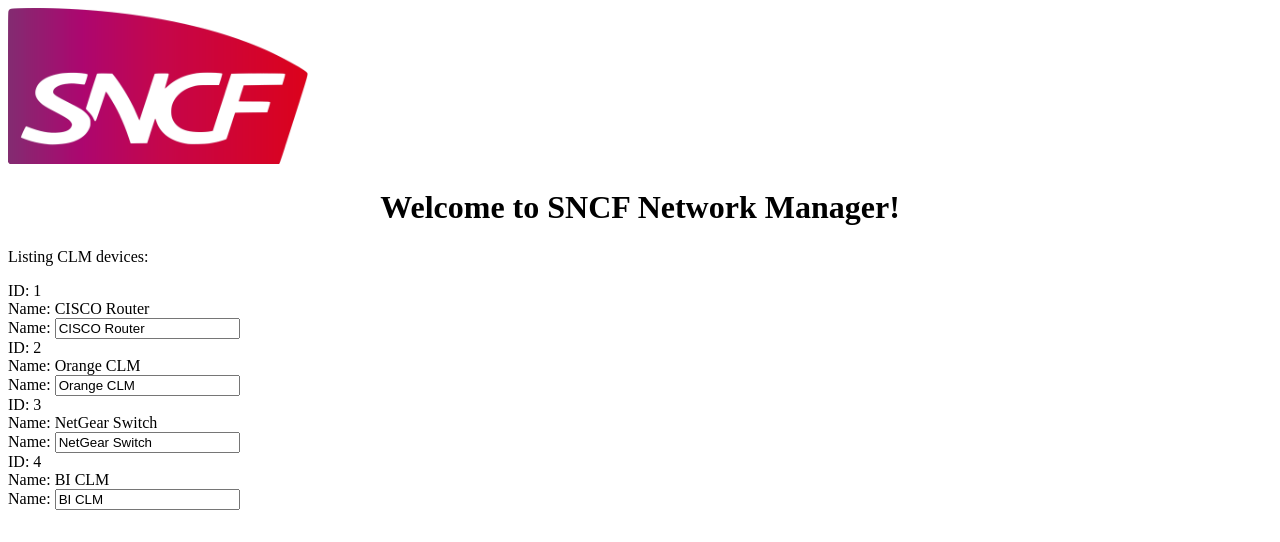
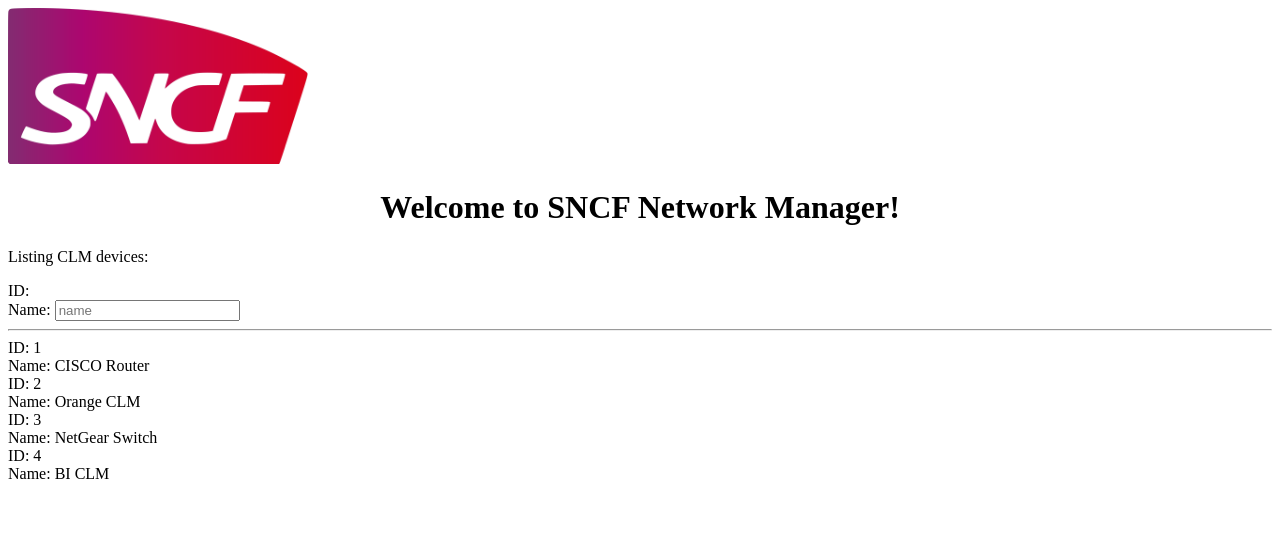
Before and after one commit to sashokbg/sncf-network-manager, an Angular app: page / in a window 1280 px wide. Shown: the top 542 px of the page. Built offline with nearby package versions, Linux system fonts and the light colour scheme.

Commit message:
Added list select for CLM

```diff
--- a/src/app/clm/clm.component.html
+++ b/src/app/clm/clm.component.html
@@ -2,13 +2,18 @@
   Listing CLM devices:
 <p>
 
-<div *ngFor="let clm of clms">
+<div>
+  ID:
+  {{selectedCLM.id}}
+</div>
+<div>
+  Name:
+  <input [(ngModel)]="selectedCLM.name" placeholder="name">
+</div>
+
+<hr>
+
+<div *ngFor="let clm of clms" (click)="onSelect(clm)">
   <div> ID: {{clm.id}} </div>
   <div> Name: {{clm.name}} </div>
-
-  <div>
-    <label>Name:
-      <input [(ngModel)]="clm.name" placeholder="name">
-    </label>
-  </div>
 </div>
--- a/src/app/clm/clm.component.ts
+++ b/src/app/clm/clm.component.ts
@@ -10,10 +10,16 @@
 export class ClmComponent implements OnInit {
 
   clms = CLMS;
+  selectedCLM: CLM = {id: undefined, name: undefined};
 
-  constructor() { }
+  constructor() {
+    console.log(this.clms);
+  }
 
   ngOnInit() {
   }
 
+  onSelect(clm: CLM) {
+    this.selectedCLM = clm;
+  }
 }
--- a/src/app/clm/model/mock-clms.ts
+++ b/src/app/clm/model/mock-clms.ts
@@ -1,4 +1,4 @@
-import { CLM } from 'clm';
+import { CLM } from './clm';
 
 export const CLMS: CLM[] = [
   {id: 1, name: 'CISCO Router'},
```
